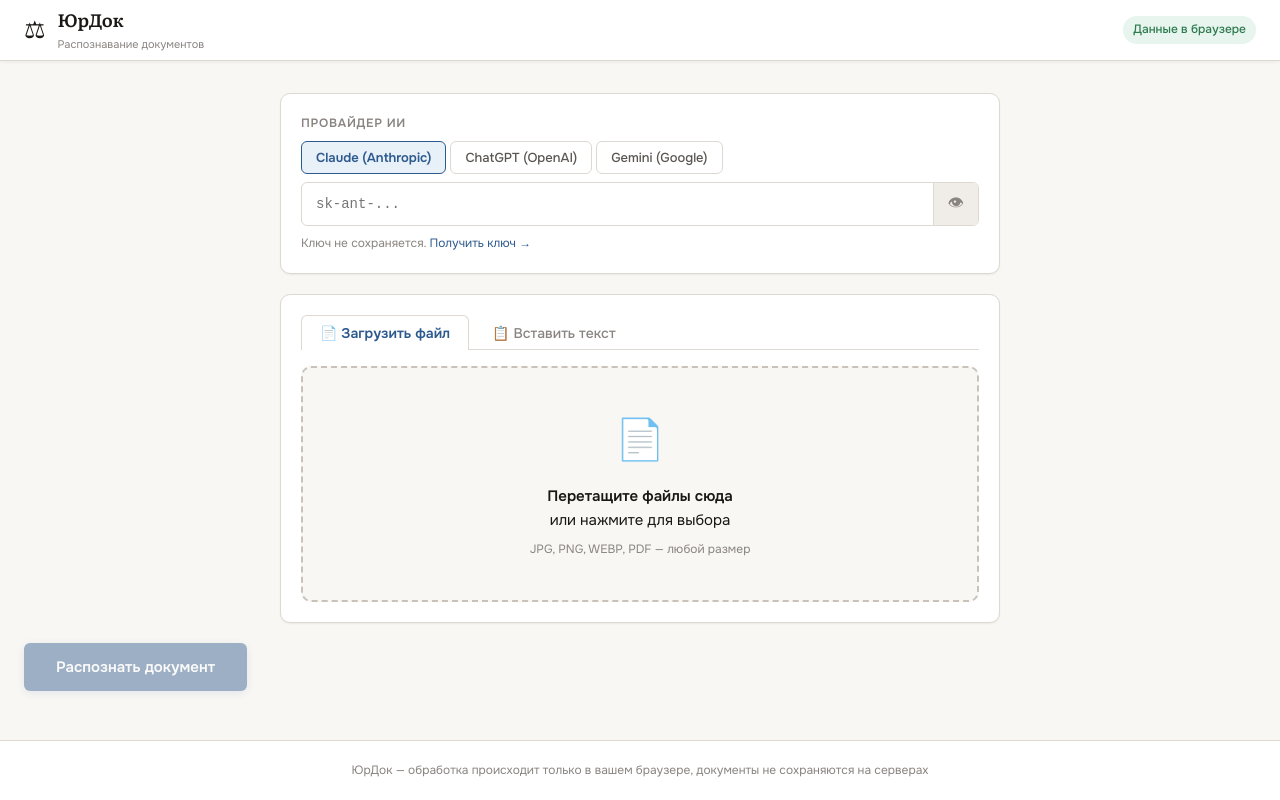
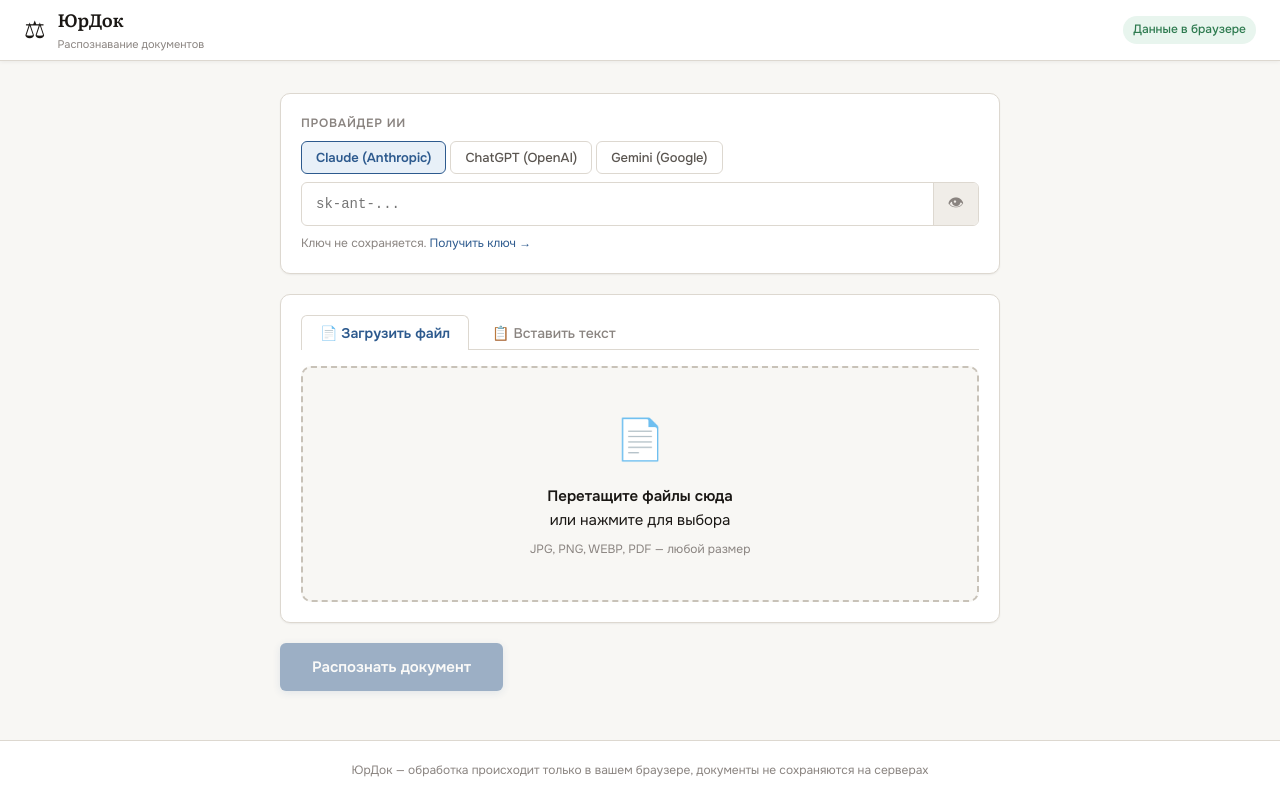
Before and after one commit to example2107/legal-ocr, a React (Create React App) app: page / in a window 1280 px wide. Built offline with nearby package versions, Linux system fonts and the light colour scheme.

Commit message:
пупу

```diff
--- a/src/App.css
+++ b/src/App.css
@@ -66,7 +66,8 @@ a { color: var(--accent); }
    CARDS
    ============================ */
 .card { background: var(--surface); border: 1px solid var(--border); border-radius: var(--radius); padding: 20px; box-shadow: var(--shadow-sm); }
-.api-card, .upload-card, .history-section, .error-block, .progress-card { max-width: 720px; width: 100%; align-self: center; }
+.api-card, .upload-card, .history-section, .error-block, .progress-card, .home-btn-wrap { max-width: 720px; width: 100%; align-self: center; }
+.home-btn-wrap { display: flex; }
 .card-label { font-size: 12px; font-weight: 600; color: var(--text3); text-transform: uppercase; letter-spacing: .06em; margin-bottom: 12px; }
 
 /* ============================
--- a/src/App.js
+++ b/src/App.js
@@ -747,6 +747,7 @@ ${paras}
 
             {error && <div className="error-block">⚠️ {error}</div>}
 
+            <div className="home-btn-wrap">
               <button
                 className="btn-primary"
                 onClick={handleRecognize}
@@ -754,6 +755,7 @@ ${paras}
               >
                 {pasteMode ? 'Анализировать текст' : 'Распознать документ'}
               </button>
+            </div>
 
             {history.length > 0 && (
               <section className="history-section">
```
Lines whose indentation alone changed are shown as unchanged.
